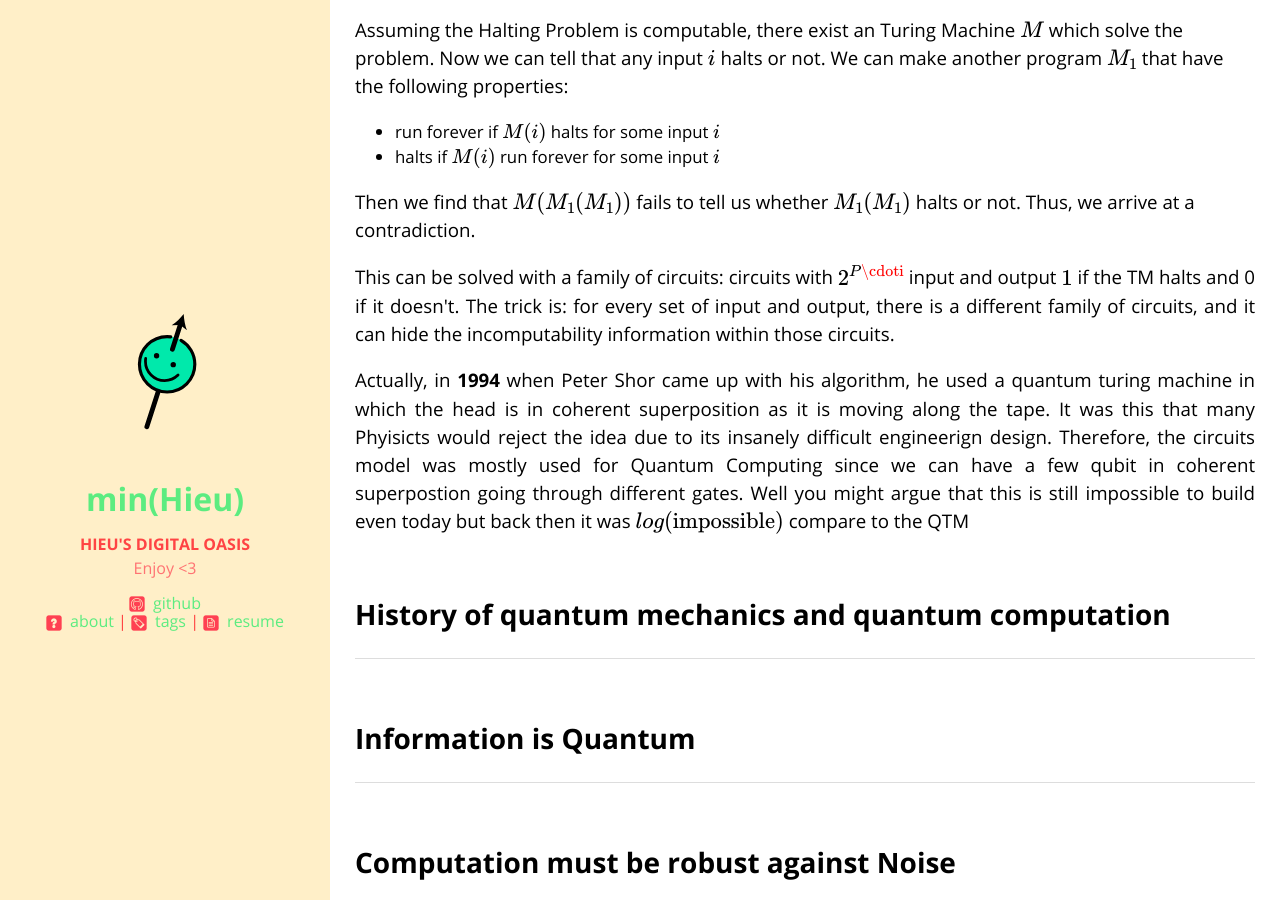
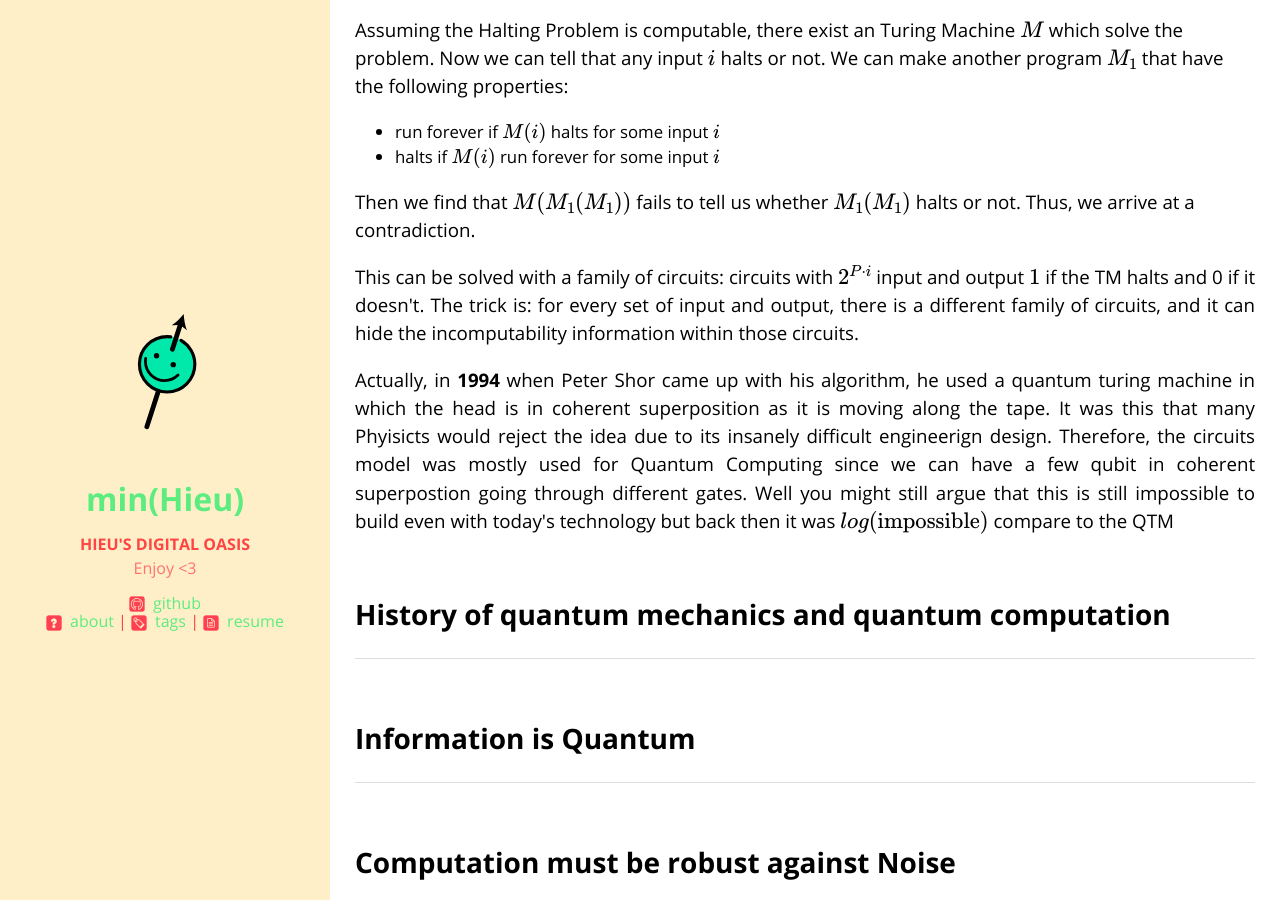
Before and after one commit to min-hieu/min-hieu.github.io, a Jekyll site: the page built from _posts/2021-02-13-qicnote01.html, in a window 1280 px wide and 900 px high, scrolled down 2874 px. Built offline with Jekyll 4.4.1, drawn with Linux system fonts in a browser that asks for light colours; formulas are drawn with MathJax 3; a script that is not in the unit is left out.

Commit message:
Update 2021-02-13-qicnote01.html

```diff
--- a/_posts/2021-02-13-qicnote01.html
+++ b/_posts/2021-02-13-qicnote01.html
@@ -68,12 +68,12 @@ for a Turing Machine.</p>
         <li>halts if $M(i)$ run forever for some input $i$</li>
     </ul>
     <p>Then we find that $M(M_{1}(M_{1}))$ fails to tell us whether $M_{1}(M_{1})$ halts or not. Thus, we arrive at a contradiction.$\tag*{$\blacksquare$}$</p>
-<p align="justify">This can be solved with a family of circuits: circuits with $2^{P\cdoti}$ input and output $1$ if the TM halts and 0 if it doesn't. The trick is: for every
+<p align="justify">This can be solved with a family of circuits: circuits with $2^{P\cdot i}$ input and output $1$ if the TM halts and 0 if it doesn't. The trick is: for every
     set of input and output, there is a different family of circuits, and it can hide the incomputability information within those circuits.</p>
 <p align="justify">Actually, in <b>1994</b> when Peter Shor came up with his algorithm, he used a quantum turing machine in which the head is in coherent superposition as it
 is moving along the tape. It was this that many Phyisicts would reject the idea due to its insanely difficult engineerign design. Therefore, the circuits model was mostly
-used for Quantum Computing since we can have a few qubit in coherent superpostion going through different gates. Well you might argue that this is still impossible to build even
-today but back then it was $log(\textrm{impossible})$ compare to the QTM</p>
+used for Quantum Computing since we can have a few qubit in coherent superpostion going through different gates. Well you might still argue that this is still impossible to
+ build even with today's technology but back then it was $log(\textrm{impossible})$ compare to the QTM</p>
 
 
 <h2 id="#history-of-quantum-mechanics-and-quantum-computations">History of quantum mechanics and quantum computation</h2>
```
